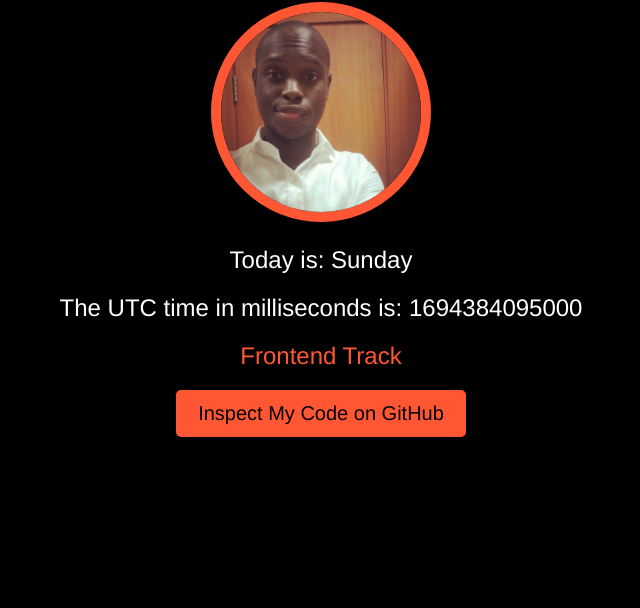
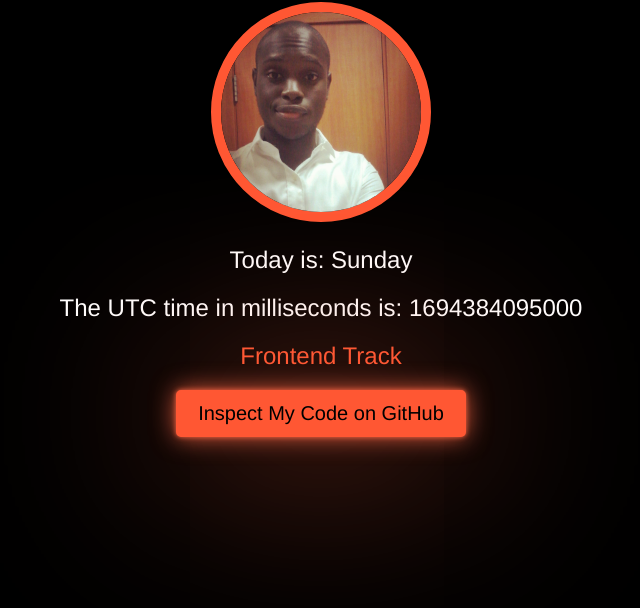
Before and after one commit to Kelvin-Akinnagbe/HNG-Frontend-Task-1, a plain HTML site: page index.html in a window 1280 px wide. In both pictures the pointer is over the link "Inspect My Code on GitHub". Shown: the part 80-688 px from the top of the page, without its empty margins (319-959 px from the left). Drawn offline with Linux system fonts and the light colour scheme.

Commit message:
Update index.css

```diff
--- a/index.css
+++ b/index.css
@@ -65,5 +65,5 @@ a[data-testid="githubURL"]:hover {
   background-color: #ff5733;
   color: #000;
   box-shadow: 0 0 5px #f56241, 0 0 25px #df5b3e,
-  ;
+    0 0 200px #f56241;
 }
```
